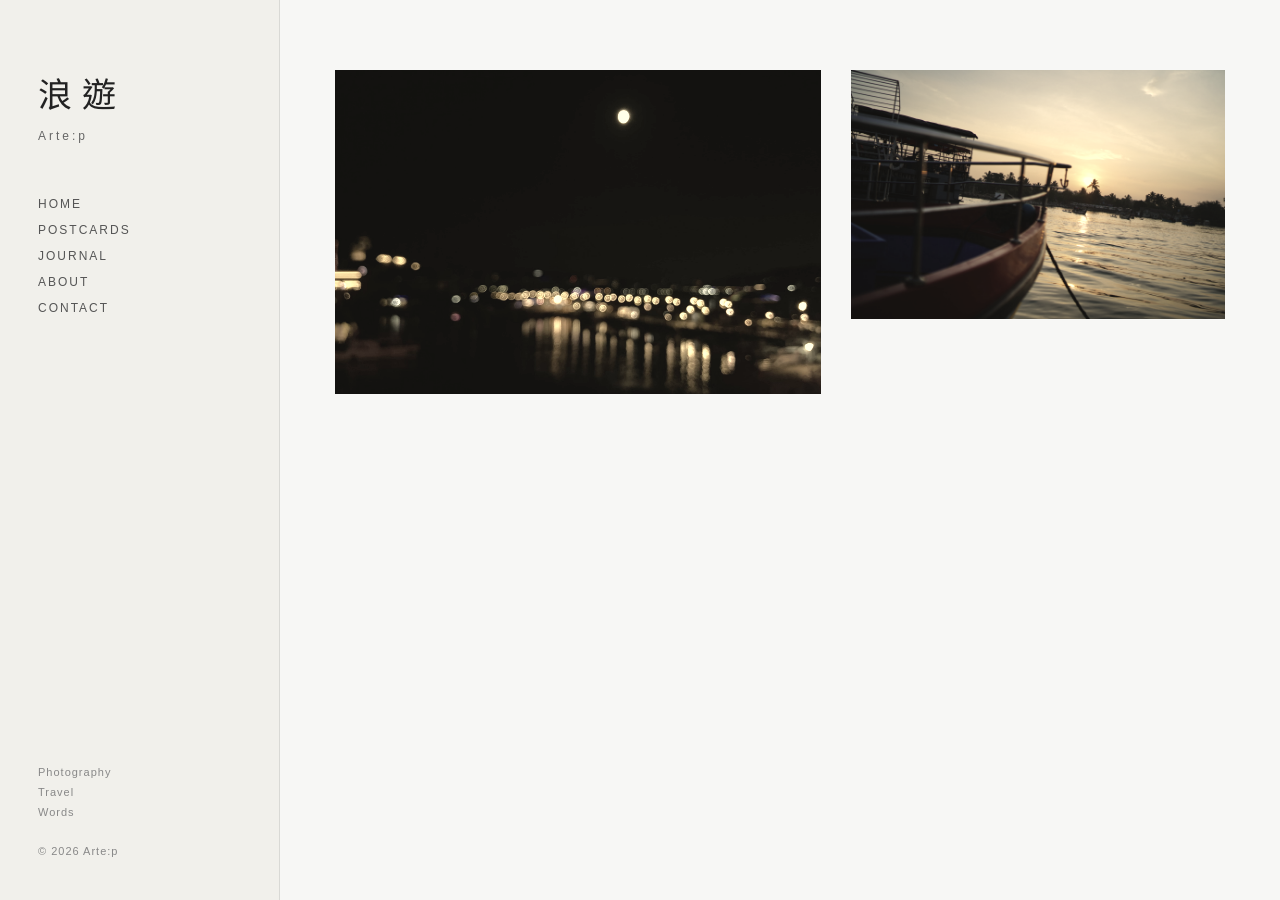
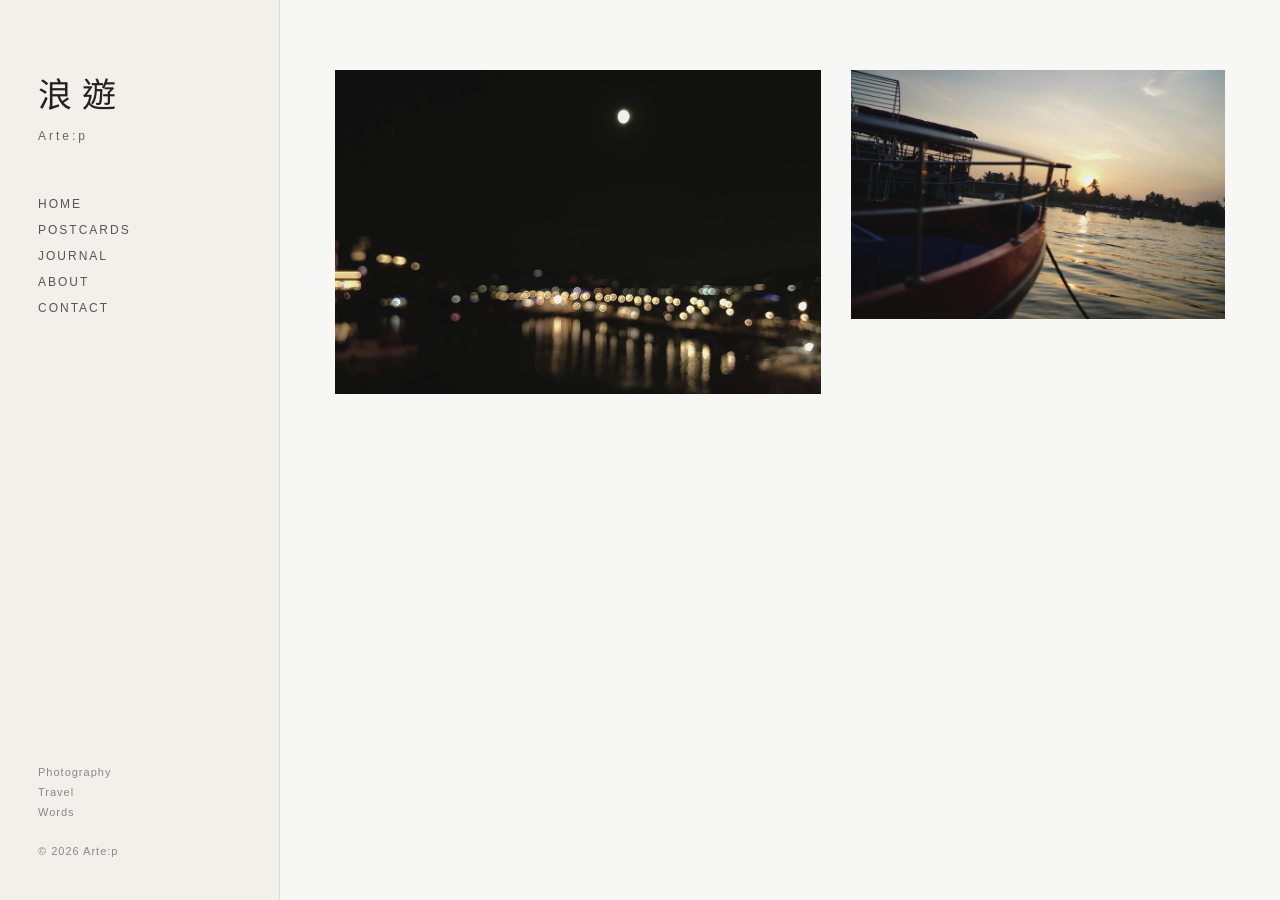
Before and after one commit to artep-wandering/artep-wandering.github.io, a Jekyll site: the page built from index.html, in a window 1280 px wide. Built offline with Jekyll 4.4.1, drawn with Linux system fonts in a browser that asks for light colours.

Commit message:
home_css_v0.0.8
Adjusted sepia filter value from 0.4 to 0.04.

```diff
--- a/assets/css/home.css
+++ b/assets/css/home.css
@@ -112,8 +112,8 @@ body {
   filter:
     brightness(1.08)
     contrast(0.88)
-    saturate(0.72)
-    sepia(0.4);
+    saturate(0.72);
+    sepia(0.04)
 
 }
 .photo-link {
```
